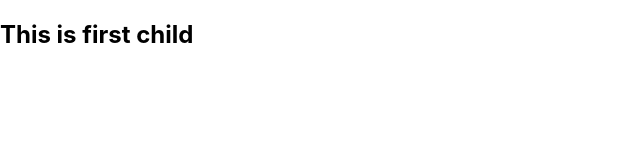
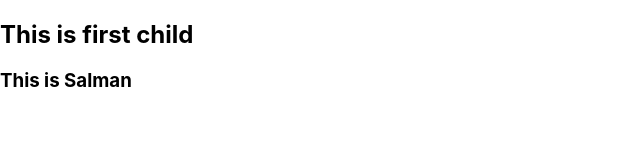
Before and after one commit to Salman-Raza-stack/first_app, a React (Create React App) app: page / in a window 1280 px wide. Shown: the top 160 px of the page, without its empty margins (0-640 px from the left). Built offline with nearby package versions, Linux system fonts and the light colour scheme.

Commit message:
propsnamesalman

```diff
--- a/src/App.js
+++ b/src/App.js
@@ -5,7 +5,7 @@ import Parent from "./Parent";
 function App() {
   return (
     <div>
-      <Parent />
+      <Parent name="Salman" />
     </div>
   );
 }
--- a/src/Child.js
+++ b/src/Child.js
@@ -1,9 +1,10 @@
 import React from "react";
 
-const Child = () => {
+const Child = (props) => {
   return (
     <div>
       <h2>This is first child</h2>
+      <h3>This is {props.name}</h3>
     </div>
   );
 };
--- a/src/Parent.js
+++ b/src/Parent.js
@@ -1,7 +1,7 @@
 import React from "react";
 import Child from "./Child";
 
-const Parent = () => {
-  return <Child />;
+const Parent = (props) => {
+  return <Child name={props.name} />;
 };
 export default Parent;
```
